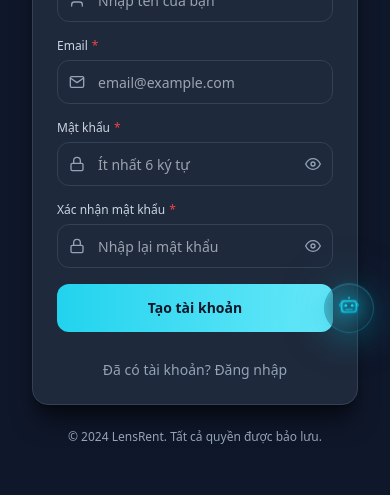
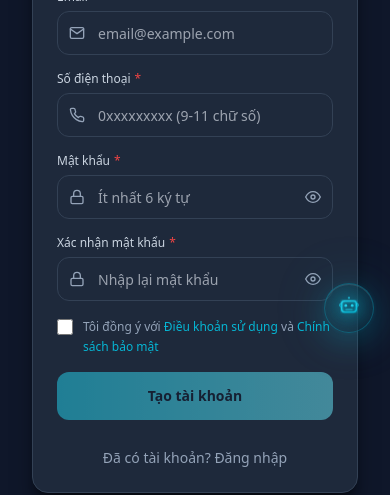
Before and after one commit to kyanh7979/camera-rental-frontend, a React (Vite) app: page /register in a window 390 px wide. Shown: the part 411-906 px from the top of the page. Built offline with nearby package versions, Linux system fonts and the light colour scheme; no server answers.

Commit message:
Add phone and terms to register

```diff
--- a/src/pages/Register.jsx
+++ b/src/pages/Register.jsx
@@ -1,13 +1,13 @@
 import { useState } from 'react';
 import { useNavigate, Link } from 'react-router-dom';
-import { FiUser, FiMail, FiLock, FiCamera } from 'react-icons/fi';
+import { FiUser, FiMail, FiLock, FiCamera, FiPhone } from 'react-icons/fi';
 import ThemeToggle from '../components/ui/ThemeToggle.jsx';
 import Button from '../components/ui/Button.jsx';
 import InputField from '../components/ui/InputField.jsx';
 import { showError, showSuccess } from '../components/ui/ToastNotification.jsx';
 import { ROUTES } from '../constants/routes.js';
 import { register } from '../services/authService.js';
-import { validateEmail, validatePassword, validateConfirmPassword, validateFullName } from '../utils/validators.js';
+import { validateEmail, validatePassword, validateConfirmPassword, validateFullName, validatePhone } from '../utils/validators.js';
 import { notifyNewUser } from '../services/telegramService.js';
 
 function Register() {
@@ -15,24 +15,30 @@ function Register() {
   const [form, setForm] = useState({
     fullName: '',
     email: '',
+    phone: '',
     password: '',
     confirmPassword: ''
   });
+  const [agreedToTerms, setAgreedToTerms] = useState(false);
   const [errors, setErrors] = useState({});
+  const [touched, setTouched] = useState({});
 
-  const validate = () => {
+  const validate = (values = form) => {
     const next = {};
 
-    const nameError = validateFullName(form.fullName);
+    const nameError = validateFullName(values.fullName);
     if (nameError) next.fullName = nameError;
 
-    const emailError = validateEmail(form.email);
+    const emailError = validateEmail(values.email);
     if (emailError) next.email = emailError;
 
-    const passwordError = validatePassword(form.password);
+    const phoneError = validatePhone(values.phone);
+    if (phoneError) next.phone = phoneError;
+
+    const passwordError = validatePassword(values.password);
     if (passwordError) next.password = passwordError;
 
-    const confirmError = validateConfirmPassword(form.password, form.confirmPassword);
+    const confirmError = validateConfirmPassword(values.password, values.confirmPassword);
     if (confirmError) next.confirmPassword = confirmError;
 
     setErrors(next);
@@ -47,17 +53,37 @@ function Register() {
     }
   };
 
+  const handleBlur = (e) => {
+    const { name } = e.target;
+    setTouched(prev => ({ ...prev, [name]: true }));
+  };
+
+  const handlePhoneChange = (e) => {
+    const raw = e.target.value.replace(/[^\d]/g, '');
+    setForm(prev => ({ ...prev, phone: raw }));
+    if (errors.phone) {
+      setErrors(prev => ({ ...prev, phone: null }));
+    }
+  };
+
+  const isFormValid = () => {
+    const formOk = validate();
+    return formOk && agreedToTerms;
+  };
+
   const handleSubmit = async (e) => {
     e.preventDefault();
     if (!validate()) return;
+    if (!agreedToTerms) {
+      showError('Vui lòng đồng ý với Điều khoản sử dụng và Chính sách bảo mật.');
+      return;
+    }
 
     try {
-      await register(form.fullName, form.email, form.password);
+      await register(form.fullName, form.email, form.password, form.phone);
 
-      // Đăng ký thành công - KHÔNG tự đăng nhập
       showSuccess('Đăng ký thành công! Vui lòng đăng nhập.');
 
-      // Gửi Telegram notification — fail-safe, không block navigation
       notifyNewUser({
         fullname: form.fullName,
         email: form.email,
@@ -65,7 +91,6 @@ function Register() {
         createdAt: new Date().toISOString()
       });
 
-      // Chuyển sang trang đăng nhập với message
       navigate(`${ROUTES.LOGIN}?registered=true`, { replace: true });
     } catch (err) {
       const message = err.response?.data?.message || 'Không thể đăng ký. Vui lòng thử lại.';
@@ -102,8 +127,9 @@ function Register() {
               name="fullName"
               value={form.fullName}
               onChange={handleChange}
+              onBlur={handleBlur}
               placeholder="Nhập tên của bạn"
-              error={errors.fullName}
+              error={touched.fullName ? errors.fullName : null}
               icon={FiUser}
               required
               autoComplete="name"
@@ -115,11 +141,26 @@ function Register() {
               type="email"
               value={form.email}
               onChange={handleChange}
+              onBlur={handleBlur}
               placeholder="email@example.com"
-              error={errors.email}
+              error={touched.email ? errors.email : null}
               icon={FiMail}
               required
               autoComplete="email"
+            />
+
+            <InputField
+              label="Số điện thoại"
+              name="phone"
+              type="tel"
+              value={form.phone}
+              onChange={handlePhoneChange}
+              onBlur={handleBlur}
+              placeholder="0xxxxxxxxx (9-11 chữ số)"
+              error={touched.phone ? errors.phone : null}
+              icon={FiPhone}
+              required
+              autoComplete="tel"
             />
 
             <InputField
@@ -128,8 +169,9 @@ function Register() {
               type="password"
               value={form.password}
               onChange={handleChange}
+              onBlur={handleBlur}
               placeholder="Ít nhất 6 ký tự"
-              error={errors.password}
+              error={touched.password ? errors.password : null}
               icon={FiLock}
               required
               autoComplete="new-password"
@@ -141,17 +183,40 @@ function Register() {
               type="password"
               value={form.confirmPassword}
               onChange={handleChange}
+              onBlur={handleBlur}
               placeholder="Nhập lại mật khẩu"
-              error={errors.confirmPassword}
+              error={touched.confirmPassword ? errors.confirmPassword : null}
               icon={FiLock}
               required
               autoComplete="new-password"
             />
 
+            {/* Terms checkbox */}
+            <div className="flex items-start gap-2.5">
+              <input
+                id="terms"
+                type="checkbox"
+                checked={agreedToTerms}
+                onChange={(e) => setAgreedToTerms(e.target.checked)}
+                className="mt-0.5 h-4 w-4 shrink-0 rounded border-slate-600 bg-slate-700 text-cyan-500 focus:ring-cyan-500 focus:ring-offset-0 cursor-pointer"
+              />
+              <label htmlFor="terms" className="text-xs leading-relaxed cursor-pointer" style={{ color: 'var(--text-muted)' }}>
+                Tôi đồng ý với{' '}
+                <span className="font-medium cursor-pointer hover:underline" style={{ color: 'var(--primary)' }}>
+                  Điều khoản sử dụng
+                </span>{' '}
+                và{' '}
+                <span className="font-medium cursor-pointer hover:underline" style={{ color: 'var(--primary)' }}>
+                  Chính sách bảo mật
+                </span>
+              </label>
+            </div>
+
             <Button
               type="submit"
               size="lg"
               className="w-full"
+              disabled={!agreedToTerms}
             >
               Tạo tài khoản
             </Button>
--- a/src/services/authService.js
+++ b/src/services/authService.js
@@ -6,8 +6,8 @@ export const login = async (email, password) => {
   return response.data;
 };
 
-export const register = async (fullName, email, password) => {
-  const response = await api.post("/auth/register", { fullName, email, password });
+export const register = async (fullName, email, password, phone) => {
+  const response = await api.post("/auth/register", { fullName, email, password, phone });
   return response.data;
 };
 
--- a/src/utils/validators.js
+++ b/src/utils/validators.js
@@ -38,3 +38,14 @@ export const validateFullName = (fullName) => {
   }
   return null;
 };
+
+export const validatePhone = (phone) => {
+  if (!phone || !phone.trim()) {
+    return "Số điện thoại là bắt buộc";
+  }
+  const digitsOnly = phone.replace(/\D/g, '');
+  if (digitsOnly.length < 9 || digitsOnly.length > 11) {
+    return "Số điện thoại phải có 9-11 chữ số";
+  }
+  return null;
+};
```
